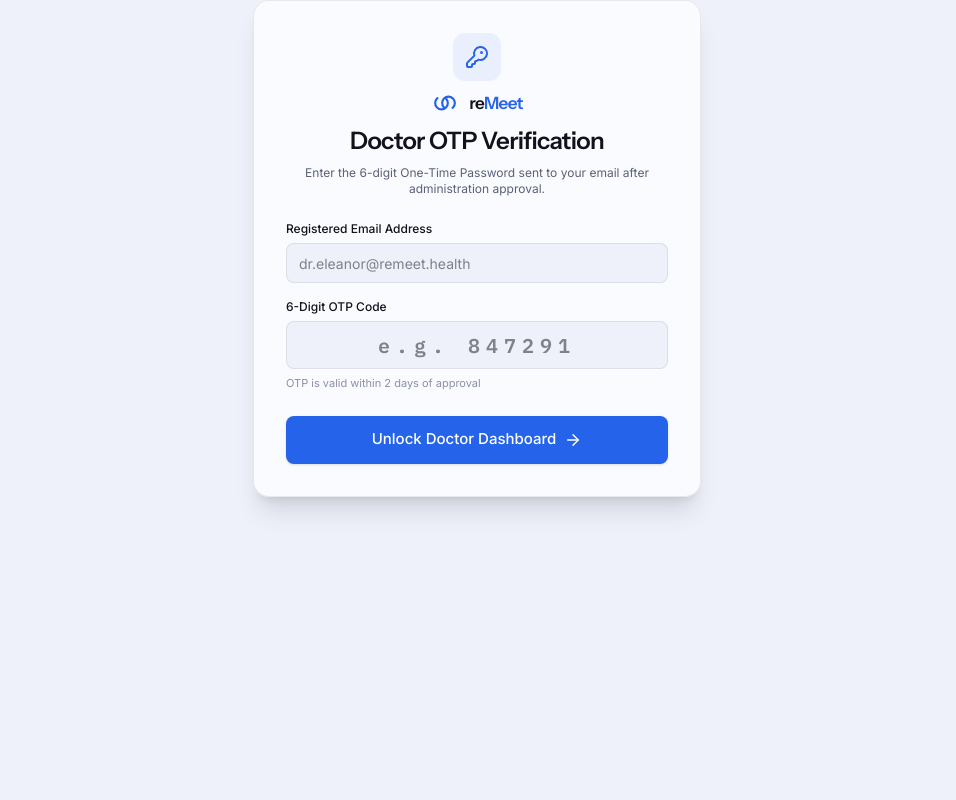
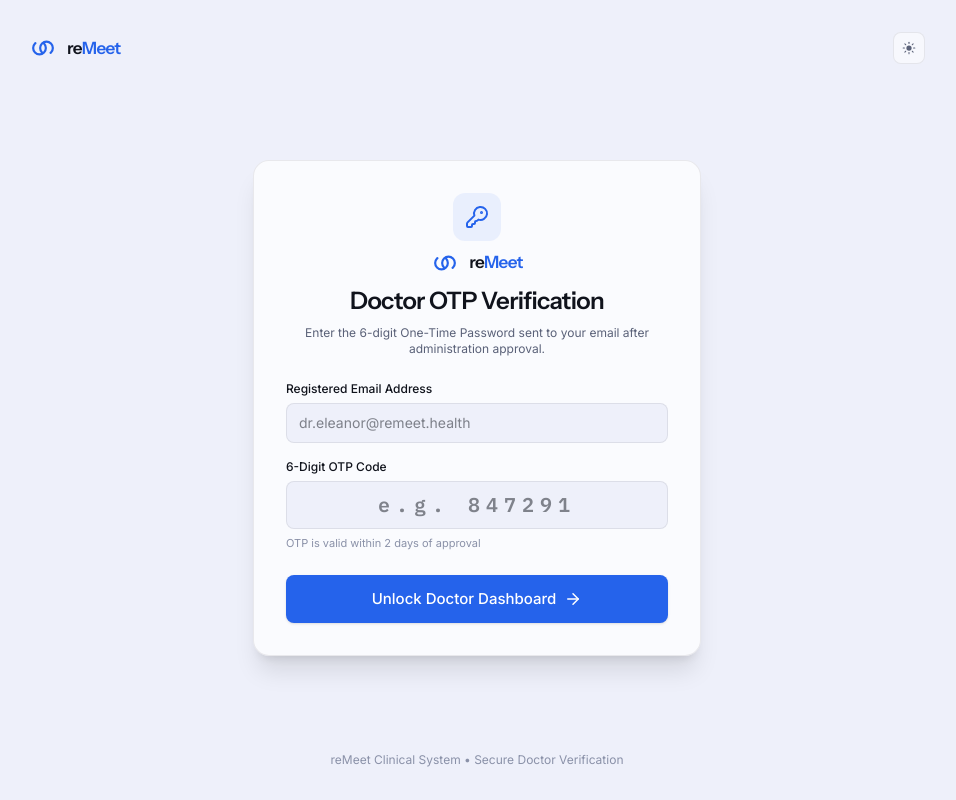
Before and after one commit to sahidDev09/reMeet-hospital-HMS, a Next.js app: page /doctor-otp in a window 1280 px wide. Shown: the whole page, without its empty margins (163-1119 px from the left). Built offline with nearby package versions, Linux system fonts and the light colour scheme; no server answers.

Commit message:
feat: add theme toggle and layout wrappers to authentication pages with dark mode assets

```diff
--- a/app/(auth)/doctor-otp/page.tsx
+++ b/app/(auth)/doctor-otp/page.tsx
@@ -162,10 +162,26 @@ function DoctorOtpContent() {
   )
 }
 
+import { ThemeToggle } from '@/components/app/theme-toggle'
+import Link from 'next/link'
+
 export default function DoctorOtpPage() {
   return (
-    <Suspense fallback={<div className="text-center p-8 text-sm text-ink-soft">Loading OTP verification...</div>}>
-      <DoctorOtpContent />
-    </Suspense>
+    <div className="flex min-h-dvh flex-col justify-between p-4 sm:p-6 lg:p-8">
+      <header className="mx-auto flex w-full max-w-4xl items-center justify-between">
+        <Link href="/" className="inline-flex items-center">
+          <Wordmark className="text-xl" />
+        </Link>
+        <ThemeToggle />
+      </header>
+      <div className="my-auto py-8">
+        <Suspense fallback={<div className="text-center p-8 text-sm text-ink-soft">Loading OTP verification...</div>}>
+          <DoctorOtpContent />
+        </Suspense>
+      </div>
+      <footer className="text-center text-xs text-ink-faint">
+        reMeet Clinical System &bull; Secure Doctor Verification
+      </footer>
+    </div>
   )
 }
--- a/app/globals.css
+++ b/app/globals.css
@@ -2,7 +2,7 @@
 @import 'tw-animate-css';
 
 /* Class-based dark mode, driven by next-themes. */
-@custom-variant dark (&:is(.dark *));
+@custom-variant dark (&:where(.dark, .dark *));
 
 /* ---------------------------------------------------------------------------
    reMeet design tokens
@@ -210,7 +210,6 @@
     font-size: 0.6875rem;
     letter-spacing: 0.14em;
     text-transform: uppercase;
-    color: var(--ink-faint);
   }
 }
 
--- a/app/not-found.tsx
+++ b/app/not-found.tsx
@@ -6,6 +6,7 @@ import Link from 'next/link'
 import { gsap } from 'gsap'
 import { ArrowLeft, Sparkles, Home, LayoutDashboard } from 'lucide-react'
 import { Wordmark } from '@/components/brand/logo'
+import { ThemeToggle } from '@/components/app/theme-toggle'
 
 export default function NotFound() {
   const containerRef = useRef<HTMLDivElement>(null)
@@ -93,6 +94,7 @@ export default function NotFound() {
         </Link>
 
         <div className="flex items-center gap-2.5">
+          <ThemeToggle />
           <Link
             href="/sign-in"
             className="rounded-full border border-black/10 bg-white/80 px-4 py-1.5 text-xs font-semibold text-ink shadow-sm backdrop-blur-md transition-all hover:bg-white hover:scale-105 active:scale-95 dark:border-white/10 dark:bg-white/10 dark:text-white dark:hover:bg-white/20"
--- a/components/Landing/hero.tsx
+++ b/components/Landing/hero.tsx
@@ -56,13 +56,14 @@ export function Hero({
           data-dna-parallax
           className="absolute inset-0 scale-115 md:scale-125 origin-center will-change-transform"
         >
+          {/* DNA Helix Background - original rendering, seamless on dark and light themes */}
           <Image
             src="/assets/landing/dna_whool.png"
             alt="DNA Helix Structure"
             fill
             priority
             sizes="100vw"
-            className="object-cover object-right md:object-center opacity-100 dark:opacity-100"
+            className="object-cover object-right md:object-center pointer-events-none"
           />
         </div>
       </div>
--- a/components/app/theme-toggle.tsx
+++ b/components/app/theme-toggle.tsx
@@ -1,59 +1,199 @@
 'use client'
 
-import { Monitor, Moon, Sun } from 'lucide-react'
+import * as React from 'react'
+import { motion } from 'motion/react'
 import { useTheme } from 'next-themes'
-import * as React from 'react'
+import { gsap } from '@/components/motion/gsap'
 import { cn } from '@/lib/utils'
 
-const OPTIONS = [
-  { value: 'light', label: 'Light', icon: Sun },
-  { value: 'dark', label: 'Dark', icon: Moon },
-  { value: 'system', label: 'System', icon: Monitor },
-] as const
+export function ThemeToggle({ className }: { className?: string }) {
+  const { theme, setTheme, resolvedTheme } = useTheme()
+  const [mounted, setMounted] = React.useState(false)
+  const activeOverlayRef = React.useRef<HTMLDivElement | null>(null)
+  const rawId = React.useId()
+  // Clean id for SVG mask
+  const maskId = `theme-mask-${rawId.replace(/[^a-zA-Z0-9_-]/g, '')}`
 
-/**
- * A three-way segmented control rather than a two-state toggle: "system" is a
- * real preference, and a toggle that silently overrides it is the reason people
- * end up with a light app on a dark desktop.
- */
-export function ThemeToggle({ className }: { className?: string }) {
-  const { theme, setTheme } = useTheme()
-  const [mounted, setMounted] = React.useState(false)
+  React.useEffect(() => {
+    setMounted(true)
+    return () => {
+      if (activeOverlayRef.current) {
+        activeOverlayRef.current.remove()
+        activeOverlayRef.current = null
+      }
+    }
+  }, [])
 
-  React.useEffect(() => setMounted(true), [])
+  // Default to light until mounted on client to prevent hydration mismatch
+  const currentTheme = mounted ? resolvedTheme : 'light'
+  const isDark = currentTheme === 'dark'
+
+  const toggleTheme = (e: React.MouseEvent<HTMLButtonElement>) => {
+    const next = isDark ? 'light' : 'dark'
+
+    // If reduced motion is requested or in SSR, toggle immediately
+    if (
+      typeof window === 'undefined' ||
+      window.matchMedia('(prefers-reduced-motion: reduce)').matches
+    ) {
+      setTheme(next)
+      return
+    }
+
+    // Clean up any in-flight overlay to prevent stacking on rapid clicks
+    if (activeOverlayRef.current) {
+      gsap.killTweensOf(activeOverlayRef.current)
+      activeOverlayRef.current.remove()
+      activeOverlayRef.current = null
+    }
+
+    const rect = e.currentTarget.getBoundingClientRect()
+    const x = Math.round(rect.left + rect.width / 2)
+    const y = Math.round(rect.top + rect.height / 2)
+
+    const maxRadius = Math.ceil(
+      Math.hypot(
+        Math.max(x, window.innerWidth - x),
+        Math.max(y, window.innerHeight - y)
+      )
+    )
+
+    // Full-screen expanding portal overlay
+    const overlay = document.createElement('div')
+    overlay.className = 'theme-transition-portal'
+    overlay.style.position = 'fixed'
+    overlay.style.inset = '0'
+    overlay.style.zIndex = '99999'
+    overlay.style.pointerEvents = 'none'
+    overlay.style.willChange = 'clip-path, opacity'
+    overlay.style.background =
+      next === 'dark'
+        ? `radial-gradient(circle at ${x}px ${y}px, #131824 0%, #0b0e17 65%, #070912 100%)`
+        : `radial-gradient(circle at ${x}px ${y}px, #ffffff 0%, #eef0fa 65%, #e4e8f7 100%)`
+
+    document.body.appendChild(overlay)
+    activeOverlayRef.current = overlay
+
+    const tl = gsap.timeline({
+      onComplete: () => {
+        if (activeOverlayRef.current === overlay) {
+          overlay.remove()
+          activeOverlayRef.current = null
+        }
+      },
+    })
+
+    tl.fromTo(
+      overlay,
+      {
+        clipPath: `circle(0px at ${x}px ${y}px)`,
+        opacity: 1,
+      },
+      {
+        clipPath: `circle(${maxRadius}px at ${x}px ${y}px)`,
+        duration: 0.44,
+        ease: 'power3.inOut',
+      }
+    )
+      .call(
+        () => {
+          setTheme(next)
+        },
+        undefined,
+        0.26
+      )
+      .to(
+        overlay,
+        {
+          opacity: 0,
+          duration: 0.22,
+          ease: 'power2.out',
+        },
+        '+=0.02'
+      )
+  }
+
+  const handleContextMenu = (e: React.MouseEvent) => {
+    e.preventDefault()
+    setTheme('system')
+  }
 
   return (
-    <div
-      role="radiogroup"
-      aria-label="Colour theme"
+    <button
+      type="button"
+      onClick={toggleTheme}
+      onContextMenu={handleContextMenu}
+      aria-label={isDark ? 'Switch to light theme' : 'Switch to dark theme'}
+      title={
+        mounted
+          ? `${isDark ? 'Dark' : 'Light'} theme active (${theme === 'system' ? 'System' : 'Manual'}). Click to toggle, right-click for System.`
+          : 'Toggle theme'
+      }
       className={cn(
-        'flex items-center gap-0.5 rounded-lg border border-line bg-surface p-0.5',
+        'group relative flex size-8 cursor-pointer items-center justify-center rounded-lg border border-line bg-surface/70 text-ink-soft transition-all duration-200',
+        'hover:border-line-strong hover:bg-surface-strong hover:text-ink active:scale-95',
         className,
       )}
     >
-      {OPTIONS.map(({ value, label, icon: Icon }) => {
-        // Before mount there is no known theme; nothing is marked active rather
-        // than guessing and flipping on hydration.
-        const active = mounted && theme === value
-        return (
-          <button
-            key={value}
-            type="button"
-            role="radio"
-            aria-checked={active}
-            aria-label={label}
-            title={label}
-            onClick={() => setTheme(value)}
-            className={cn(
-              'grid size-7 cursor-pointer place-items-center rounded-[0.4rem] text-ink-faint transition-colors',
-              'hover:text-ink',
-              active && 'bg-surface-solid text-ink shadow-[0_1px_2px_rgb(16_19_28_/_0.08)]',
-            )}
-          >
-            <Icon className="size-3.5" strokeWidth={2} />
-          </button>
-        )
-      })}
-    </div>
+      <motion.svg
+        xmlns="http://www.w3.org/2000/svg"
+        viewBox="0 0 24 24"
+        fill="none"
+        strokeWidth="1.75"
+        strokeLinecap="round"
+        strokeLinejoin="round"
+        className="size-3.5 text-ink-soft transition-colors duration-200 group-hover:text-ink"
+        animate={{
+          rotate: isDark ? 40 : 0,
+        }}
+        transition={{ type: 'spring', stiffness: 260, damping: 22 }}
+      >
+        <mask id={maskId}>
+          <rect x="0" y="0" width="24" height="24" fill="white" />
+          <motion.circle
+            animate={{
+              cx: isDark ? 16 : 26,
+              cy: isDark ? 8 : 0,
+              r: isDark ? 7.5 : 0,
+            }}
+            transition={{ type: 'spring', stiffness: 280, damping: 25 }}
+            fill="black"
+          />
+        </mask>
+
+        {/* Center celestial body (Sun sphere -> Crescent Moon) */}
+        <motion.circle
+          cx="12"
+          cy="12"
+          animate={{
+            r: isDark ? 8 : 4.5,
+          }}
+          transition={{ type: 'spring', stiffness: 280, damping: 25 }}
+          fill="currentColor"
+          mask={`url(#${maskId})`}
+        />
+
+        {/* Sun rays (8 delicate rays that burst in light mode and contract in dark mode) */}
+        <motion.g
+          stroke="currentColor"
+          animate={{
+            scale: isDark ? 0 : 1,
+            opacity: isDark ? 0 : 1,
+            rotate: isDark ? 45 : 0,
+          }}
+          style={{ transformOrigin: '12px 12px' }}
+          transition={{ type: 'spring', stiffness: 260, damping: 22 }}
+        >
+          <line x1="12" y1="2" x2="12" y2="4.2" />
+          <line x1="12" y1="19.8" x2="12" y2="22" />
+          <line x1="4.93" y1="4.93" x2="6.48" y2="6.48" />
+          <line x1="17.52" y1="17.52" x2="19.07" y2="19.07" />
+          <line x1="2" y1="12" x2="4.2" y2="12" />
+          <line x1="19.8" y1="12" x2="22" y2="12" />
+          <line x1="4.93" y1="19.07" x2="6.48" y2="17.52" />
+          <line x1="17.52" y1="6.48" x2="19.07" y2="4.93" />
+        </motion.g>
+      </motion.svg>
+    </button>
   )
 }
--- a/components/app/topbar.tsx
+++ b/components/app/topbar.tsx
@@ -65,7 +65,7 @@ export function Topbar({
         </button>
 
         <RoleSwitcher role={role} />
-        <ThemeToggle className="hidden sm:flex" />
+        <ThemeToggle />
         <UserMenu />
       </div>
     </header>
--- a/components/theme-provider.tsx
+++ b/components/theme-provider.tsx
@@ -10,7 +10,7 @@ import * as React from 'react'
  */
 export function ThemeProvider({ children }: { children: React.ReactNode }) {
   return (
-    <NextThemes attribute="class" defaultTheme="light" enableSystem disableTransitionOnChange>
+    <NextThemes attribute="class" defaultTheme="system" enableSystem disableTransitionOnChange>
       {children}
     </NextThemes>
   )
```
Also changed, not shown: app/(auth)/admin-login/page.tsx (+15 -0 lines), app/(auth)/doctor-verification/page.tsx (+27 -0 lines), components/Landing/nav.tsx (+11 -9 lines), components/auth/auth-split-wrapper.tsx (+32 -26 lines), components/auth/user-menu.tsx (+8 -0 lines), public/assets/landing/whool_dark.png (added).
